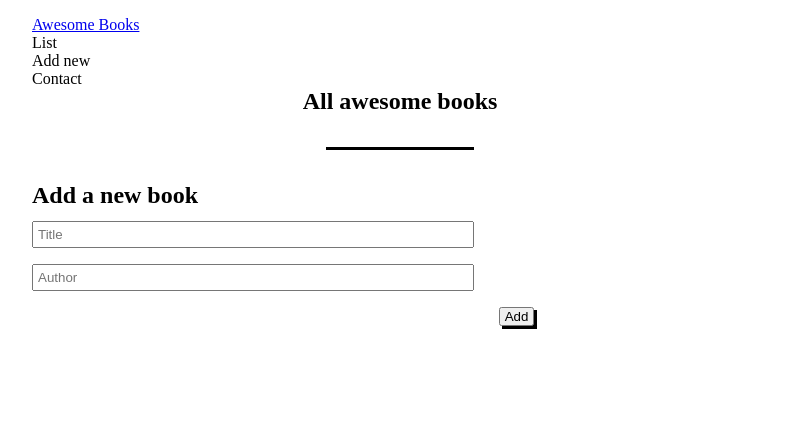
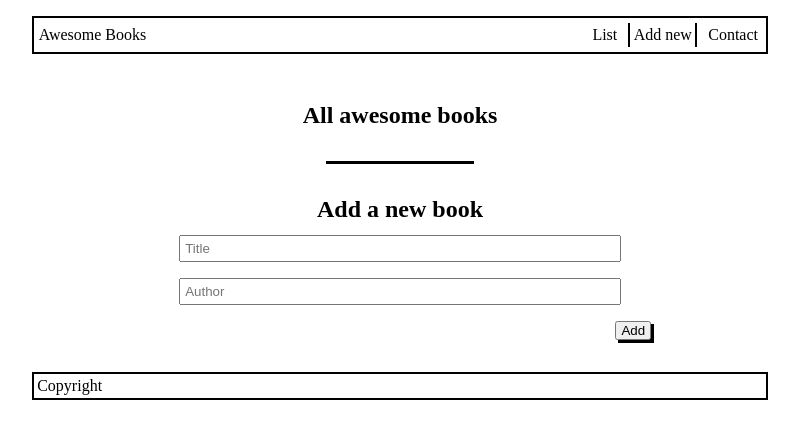
Before and after one commit to Baayeh/awesome-books, a website: page index.html in a window 1280 px wide. Shown: the whole page, without its empty margins (240-1039 px from the left). Drawn offline with Linux system fonts and the light colour scheme.

Commit message:
created the footer section

```diff
--- a/index.html
+++ b/index.html
@@ -14,9 +14,9 @@
       <a href="#" class="nav-logo">Awesome Books</a>
 
       <ul id="nav-list">
-        <li class="nav-item">List</li>
-        <li class="nav-item">Add new</li>
-        <li class="nav-item">Contact</li>
+        <li class="nav-item"><a href="">List</a></li>
+        <li class="nav-item"><a href="">Add new</a></li>
+        <li class="nav-item"><a href="">Contact</a></li>
       </ul>
     </nav>
 
@@ -43,6 +43,14 @@
       </div>
     </form>
 
+    <!-- Contact Section -->
+    <section id="contact">
+
+    </section>
+
+    <footer>
+      <p>Copyright</p>
+    </footer>
   </section>
 
   <script src="./script.js"></script>
--- a/style.css
+++ b/style.css
@@ -10,18 +10,47 @@ button {
   cursor: pointer;
 }
 
+a {
+  color: #000;
+  text-decoration: none;
+}
+
 section#wrapper {
   padding: 1em;
   width: 60%;
   margin: 0 auto;
 }
 
+/* Navigation */
+nav#navigation {
+  border: 2px solid #000;
+  display: flex;
+  justify-content: space-between;
+  padding: 0.3em;
+  align-items: center;
+}
+
 ul {
   list-style-type: none;
 }
 
+ul#nav-list {
+  display: flex;
+  gap: 0.5em;
+}
+
+ul#nav-list li {
+  padding: 0.2em;
+}
+
+ul#nav-list li:nth-child(2) {
+  border-left: 2px solid #000;
+  border-right: 2px solid #000;
+}
+
 h1.page-title {
   text-align: center;
+  margin-top: 2em;
 }
 
 ul#book-list {
@@ -53,6 +82,10 @@ div#divider {
   margin: 2em auto;
 }
 
+form#form {
+  text-align: center;
+}
+
 form#form h2 {
   margin: 0 0 0.5em 0;
 }
@@ -69,3 +102,9 @@ form#form div.form-input:nth-child(3) {
 form#form button.addBtn {
   margin-left: 35em;
 }
+
+footer {
+  border: 2px solid #000;
+  padding: 0.2em;
+  margin-top: 2em;
+}
```
